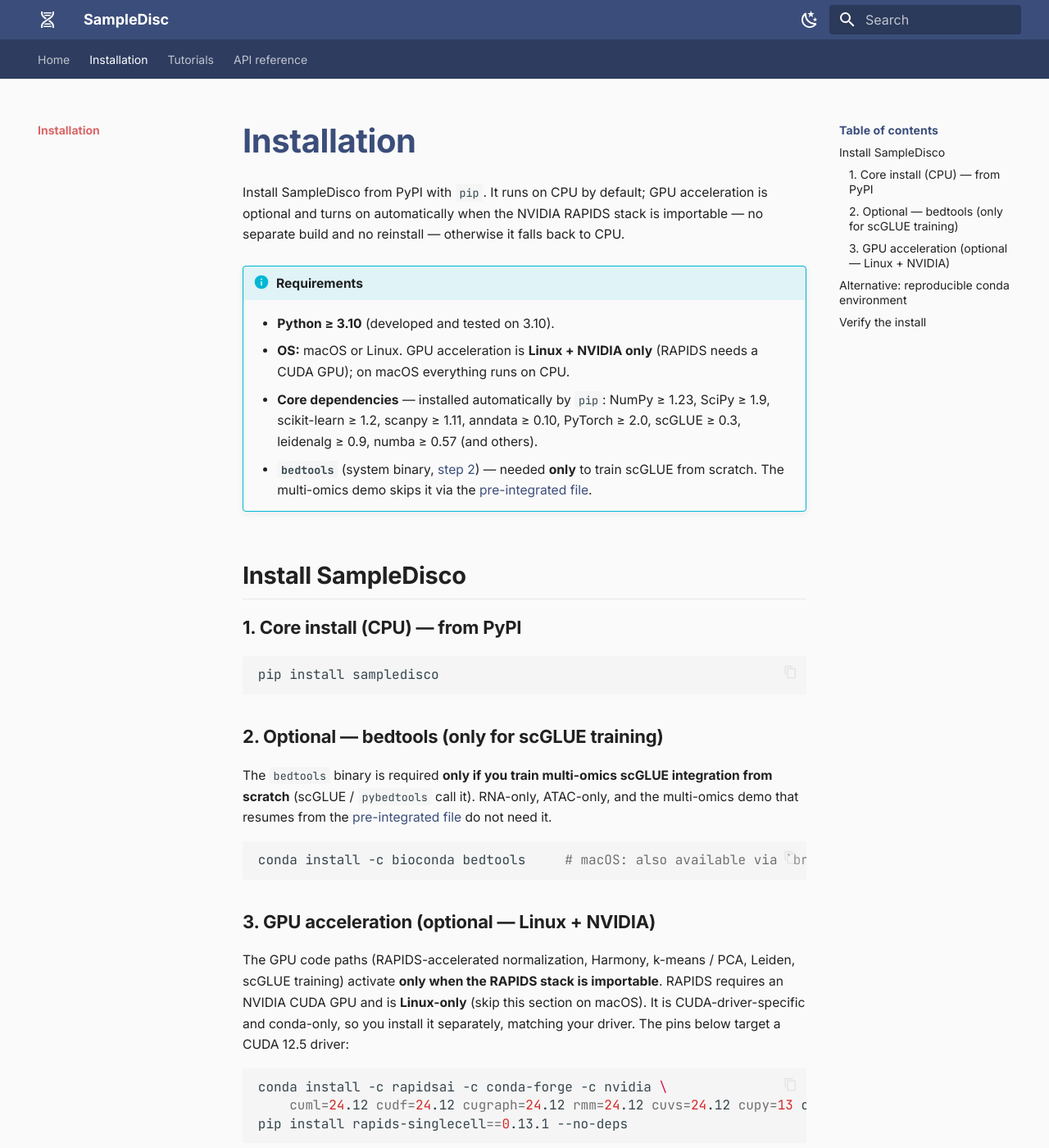
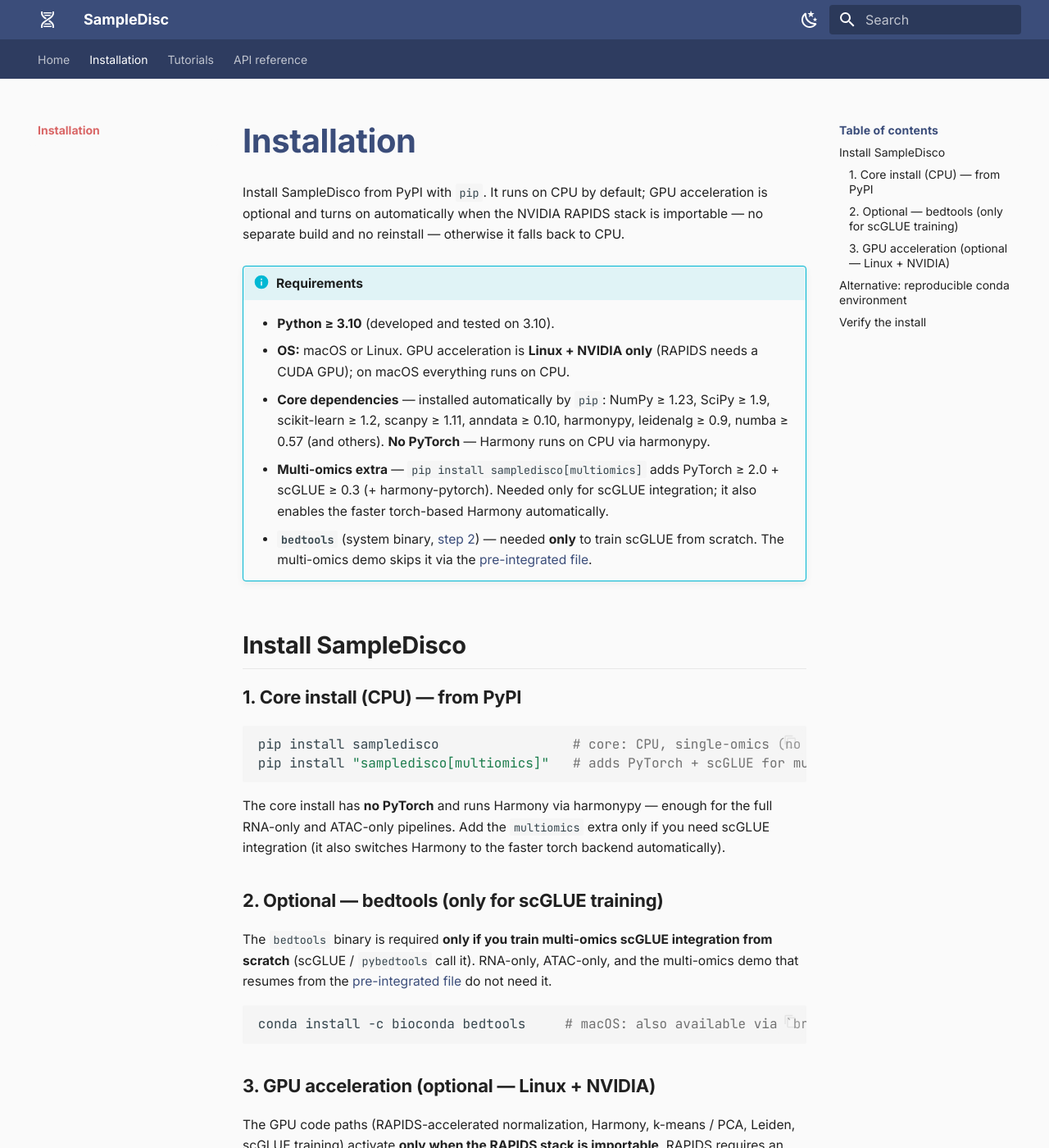
Before and after one commit to J041120h/SampleDisco_tutorial, an MkDocs documentation site: the page built from docs/installation.md, in a window 1280 px wide and 1400 px high. Shown: the whole window at 82% size. Built offline with MkDocs 1.6.1 and Material for MkDocs 9.7.7, drawn with Linux system fonts in a browser that asks for light colours.

Commit message:
docs(install): PyTorch optional — core CPU install has no torch
Reflect sampledisco 0.1.1: core `pip install sampledisco` is CPU-only with
no PyTorch (Harmony via harmonypy); `pip install sampledisco[multiomics]`
adds torch + scGLUE for multi-omics.

Co-Authored-By: Claude Opus 4.8 (1M context) <noreply@anthropic.com>

````diff
--- a/docs/installation.md
+++ b/docs/installation.md
@@ -5,7 +5,8 @@ Install SampleDisco from PyPI with `pip`. It runs on CPU by default; GPU acceler
 !!! info "Requirements"
     - **Python ≥ 3.10** (developed and tested on 3.10).
     - **OS:** macOS or Linux. GPU acceleration is **Linux + NVIDIA only** (RAPIDS needs a CUDA GPU); on macOS everything runs on CPU.
-    - **Core dependencies** — installed automatically by `pip`: NumPy ≥ 1.23, SciPy ≥ 1.9, scikit-learn ≥ 1.2, scanpy ≥ 1.11, anndata ≥ 0.10, PyTorch ≥ 2.0, scGLUE ≥ 0.3, leidenalg ≥ 0.9, numba ≥ 0.57 (and others).
+    - **Core dependencies** — installed automatically by `pip`: NumPy ≥ 1.23, SciPy ≥ 1.9, scikit-learn ≥ 1.2, scanpy ≥ 1.11, anndata ≥ 0.10, harmonypy, leidenalg ≥ 0.9, numba ≥ 0.57 (and others). **No PyTorch** — Harmony runs on CPU via harmonypy.
+    - **Multi-omics extra** — `pip install sampledisco[multiomics]` adds PyTorch ≥ 2.0 + scGLUE ≥ 0.3 (+ harmony-pytorch). Needed only for scGLUE integration; it also enables the faster torch-based Harmony automatically.
     - **`bedtools`** (system binary, [step 2](#2-optional-bedtools-only-for-scglue-training)) — needed **only** to train scGLUE from scratch. The multi-omics demo skips it via the [pre-integrated file](tutorials/multiomics.md#1-load-the-integrated-data).
 
 ## Install SampleDisco
@@ -13,8 +14,11 @@ Install SampleDisco from PyPI with `pip`. It runs on CPU by default; GPU acceler
 ### 1. Core install (CPU) — from PyPI
 
 ```bash
-pip install sampledisco
+pip install sampledisco                 # core: CPU, single-omics (no PyTorch)
+pip install "sampledisco[multiomics]"   # adds PyTorch + scGLUE for multi-omics
 ```
+
+The core install has **no PyTorch** and runs Harmony via harmonypy — enough for the full RNA-only and ATAC-only pipelines. Add the `multiomics` extra only if you need scGLUE integration (it also switches Harmony to the faster torch backend automatically).
 
 ### 2. Optional — bedtools (only for scGLUE training)
 
````
